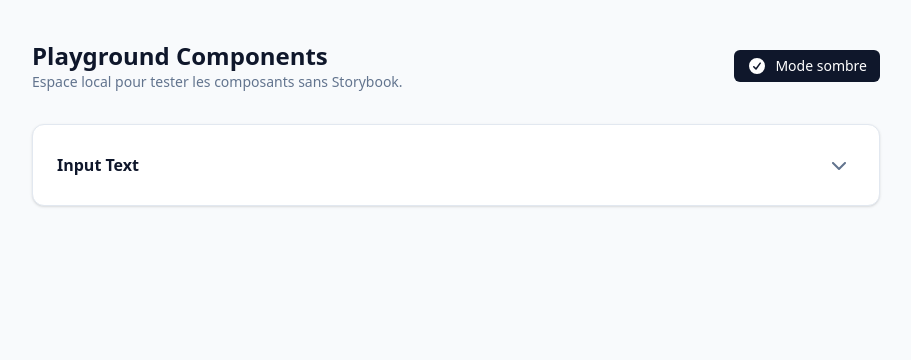
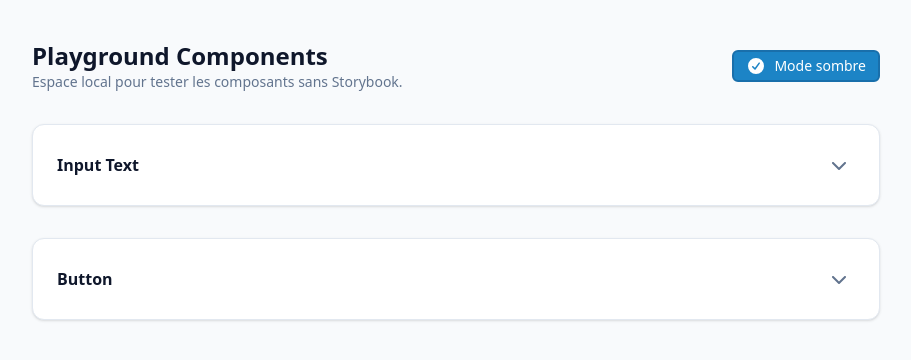
Before and after one commit to le-budget/components-library, a Vue app: page / in a window 1280 px wide. Shown: the top 360 px of the page, without its empty margins (184-1095 px from the left). Built offline with nearby package versions, Linux system fonts and the light colour scheme.

Commit message:
Enhance BudgetButton component: add color and hideIconsOnLoading props, update styles, and extend tests; create PlaygroundButton and PlaygroundInputText components; add color documentation.

```diff
--- a/src/components/BudgetButton/BudgetButton.vue
+++ b/src/components/BudgetButton/BudgetButton.vue
@@ -2,6 +2,16 @@
 import { computed } from "vue";
 
 type ButtonSize = "sm" | "md" | "lg";
+type ButtonColor =
+  | "primary"
+  | "secondary"
+  | "ghost"
+  | "primary-success"
+  | "secondary-success"
+  | "primary-warning"
+  | "secondary-warning"
+  | "primary-error"
+  | "secondary-error";
 
 const props = withDefaults(
   defineProps<{
@@ -9,7 +19,8 @@ const props = withDefaults(
     size?: ButtonSize;
     loading?: boolean;
     disabled?: boolean;
-    error?: boolean;
+    color?: ButtonColor;
+    hideIconsOnLoading?: boolean;
     ariaLabel?: string;
   }>(),
   {
@@ -17,7 +28,8 @@ const props = withDefaults(
     size: "md",
     loading: false,
     disabled: false,
-    error: false,
+    color: "primary",
+    hideIconsOnLoading: true,
     ariaLabel: undefined
   }
 );
@@ -31,10 +43,27 @@ const sizeClass = computed(() => {
 });
 
 const toneClass = computed(() => {
-  if (props.error) {
-    return "bg-red-600 text-white hover:bg-red-700 focus-visible:ring-red-500";
+  switch (props.color) {
+    case "secondary":
+      return "border-c-blue bg-white text-c-blue-dark hover:bg-c-blue-light focus-visible:ring-c-blue-dark";
+    case "ghost":
+      return "border-transparent bg-transparent text-c-blue-dark hover:bg-c-blue-light/20 focus-visible:ring-c-blue-dark";
+    case "primary-success":
+      return "border-c-green-dark bg-c-green text-white hover:bg-c-green-dark focus-visible:ring-c-green-dark";
+    case "secondary-success":
+      return "border-c-green bg-white text-c-green-dark hover:bg-c-green-light focus-visible:ring-c-green-dark";
+    case "primary-warning":
+      return "border-c-orange-dark bg-c-orange text-white hover:bg-c-orange-dark focus-visible:ring-c-orange-dark";
+    case "secondary-warning":
+      return "border-c-orange bg-white text-c-orange-dark hover:bg-c-orange-light focus-visible:ring-c-orange-dark";
+    case "primary-error":
+      return "border-c-red-dark bg-c-red text-white hover:bg-c-red-dark focus-visible:ring-c-red-dark";
+    case "secondary-error":
+      return "border-c-red bg-white text-c-red-dark hover:bg-c-red-light focus-visible:ring-c-red-dark";
+    case "primary":
+    default:
+      return "border-c-blue-dark bg-c-blue text-white hover:bg-c-blue-dark focus-visible:ring-c-blue-dark";
   }
-  return "bg-slate-900 text-white hover:bg-slate-800 focus-visible:ring-slate-500 dark:bg-slate-100 dark:text-slate-900 dark:hover:bg-slate-200";
 });
 </script>
 
@@ -42,7 +71,7 @@ const toneClass = computed(() => {
   <button
     :type="type"
     :class="[
-      'inline-flex items-center justify-center gap-2 rounded-md border border-transparent font-medium transition-colors focus-visible:outline-none focus-visible:ring-2 focus-visible:ring-offset-2 focus-visible:ring-offset-white disabled:cursor-not-allowed disabled:opacity-60 dark:focus-visible:ring-offset-slate-900',
+      'inline-flex items-center justify-center gap-2 rounded-md border-2 font-medium transition-colors focus-visible:outline-none focus-visible:ring-2 focus-visible:ring-offset-2 focus-visible:ring-offset-white disabled:cursor-not-allowed disabled:opacity-60 dark:focus-visible:ring-offset-slate-900',
       sizeClass,
       toneClass
     ]"
@@ -55,9 +84,9 @@ const toneClass = computed(() => {
       class="h-4 w-4 animate-spin rounded-full border-2 border-current border-t-transparent"
       aria-hidden="true"
     />
-    <slot name="icon" />
+    <slot v-if="!(loading && hideIconsOnLoading)" name="icon" />
     <slot />
-    <slot name="iconRight" />
+    <slot v-if="!(loading && hideIconsOnLoading)" name="iconRight" />
     <span v-if="loading" class="sr-only">Chargement</span>
   </button>
 </template>
--- a/src/playground/App.vue
+++ b/src/playground/App.vue
@@ -2,9 +2,8 @@
 import { ref } from "vue";
 
 import PlaygroundHeader from "./components/PlaygroundHeader.vue";
-import PlayerGroundInputText from "./components/PlayerGroundInputText.vue";
-
-
+import PlaygroundInputText from "./components/PlaygroundInputText.vue";
+import PlaygroundButton from "./components/PlaygroundButton.vue";
 
 </script>
 
@@ -12,7 +11,7 @@ import PlayerGroundInputText from "./components/PlayerGroundInputText.vue";
   <div class="mx-auto flex min-h-screen w-full max-w-4xl flex-col gap-8 px-6 py-10">
     <PlaygroundHeader />
 
-    <PlayerGroundInputText />
-
+    <PlaygroundInputText />
+    <PlaygroundButton />
   </div>
 </template>
--- /dev/null
+++ b/src/playground/components/PlaygroundButton.vue
@@ -0,0 +1,17 @@
+<script setup lang="ts">
+import { ref } from "vue";
+import BudgetButton from "../../components/BudgetButton/BudgetButton.vue";
+import BudgetCard from "../../components/BudgetCard/BudgetCard.vue";
+import BudgetIcon from "../../components/BudgetIcon/BudgetIcon.vue";
+const name = ref("");
+
+const buttonCollapsed = ref(true);
+</script>
+<template>
+    <BudgetCard title="Button" collapsible v-model:collapsed="buttonCollapsed">
+        <div class="grid gap-4">
+            <BudgetButton>Button</BudgetButton>
+            <hr class="border-gray-200">
+        </div>
+    </BudgetCard>
+</template>
--- a/src/styles/tailwind.css
+++ b/src/styles/tailwind.css
@@ -2,9 +2,17 @@
 
 @theme {
   --color-c-red: #ED5565;
+  --color-c-red-dark: #D14B59;
+  --color-c-red-light: #F27A86;
   --color-c-blue: #1C84C6;
+  --color-c-blue-dark: #196FAB;
+  --color-c-blue-light: #4EA0D6;
   --color-c-green: #30B7AC;
+  --color-c-green-dark: #27988F;
+  --color-c-green-light: #5CC7BE;
   --color-c-orange: #F8AC59;
+  --color-c-orange-dark: #DE964F;
+  --color-c-orange-light: #F9C17C;
 }
 
 @custom-variant dark (&:where(.dark, .dark *));
--- a/tailwind.config.cjs
+++ b/tailwind.config.cjs
@@ -8,9 +8,17 @@ module.exports = {
     extend: {
       colors: {
         "c-red": "#ED5565",
+        "c-red-dark": "#D14B59",
+        "c-red-light": "#F27A86",
         "c-blue": "#1C84C6",
+        "c-blue-dark": "#196FAB",
+        "c-blue-light": "#4EA0D6",
         "c-green": "#30B7AC",
-        "c-orange": "#F8AC59"
+        "c-green-dark": "#27988F",
+        "c-green-light": "#5CC7BE",
+        "c-orange": "#F8AC59",
+        "c-orange-dark": "#DE964F",
+        "c-orange-light": "#F9C17C"
       }
     }
   },
```
Also changed, not shown: src/playground/components/PlaygroundInputText.vue (renamed from src/playground/components/PlayerGroundInputText.vue), 4 other files (tests, documents, lock files or other folders).
